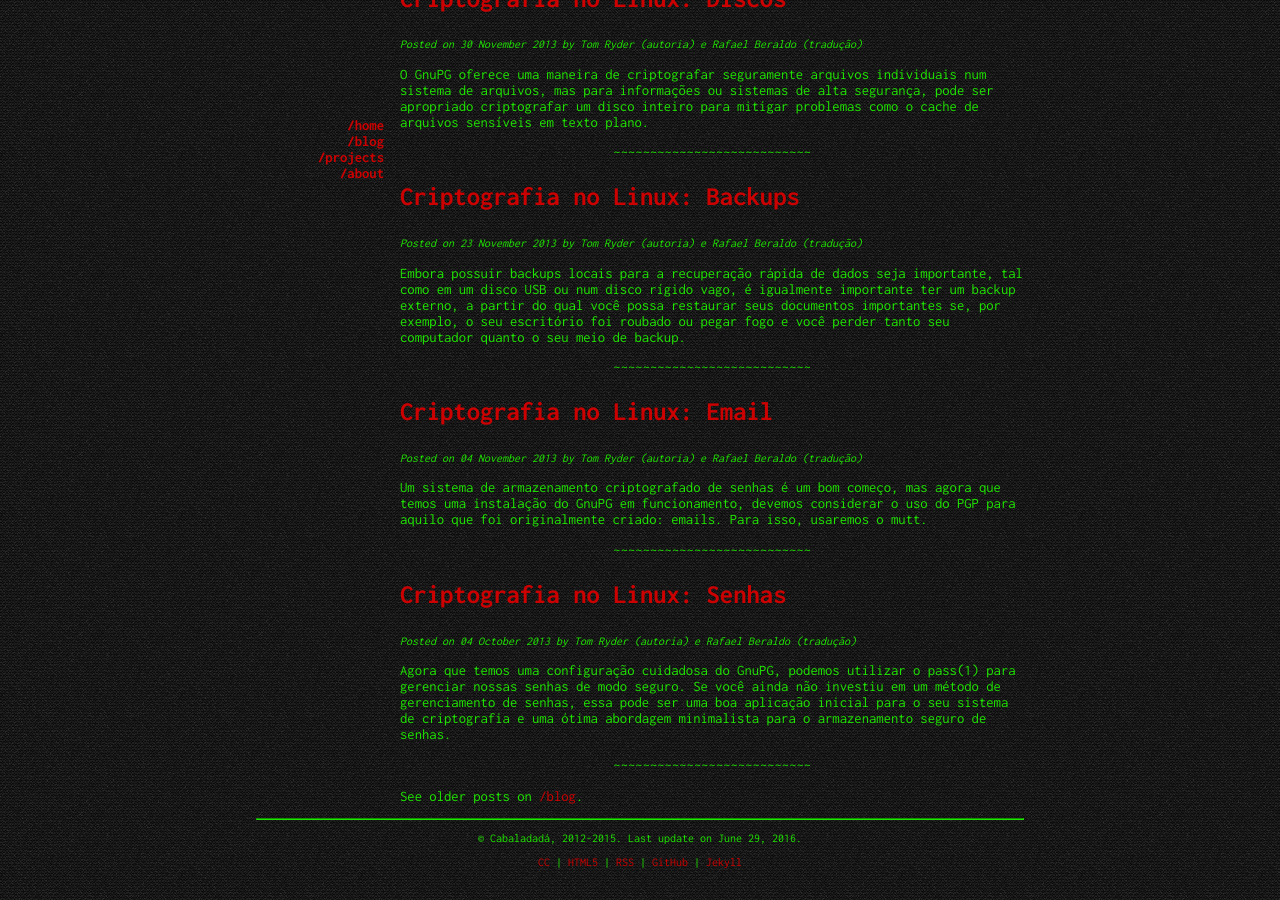
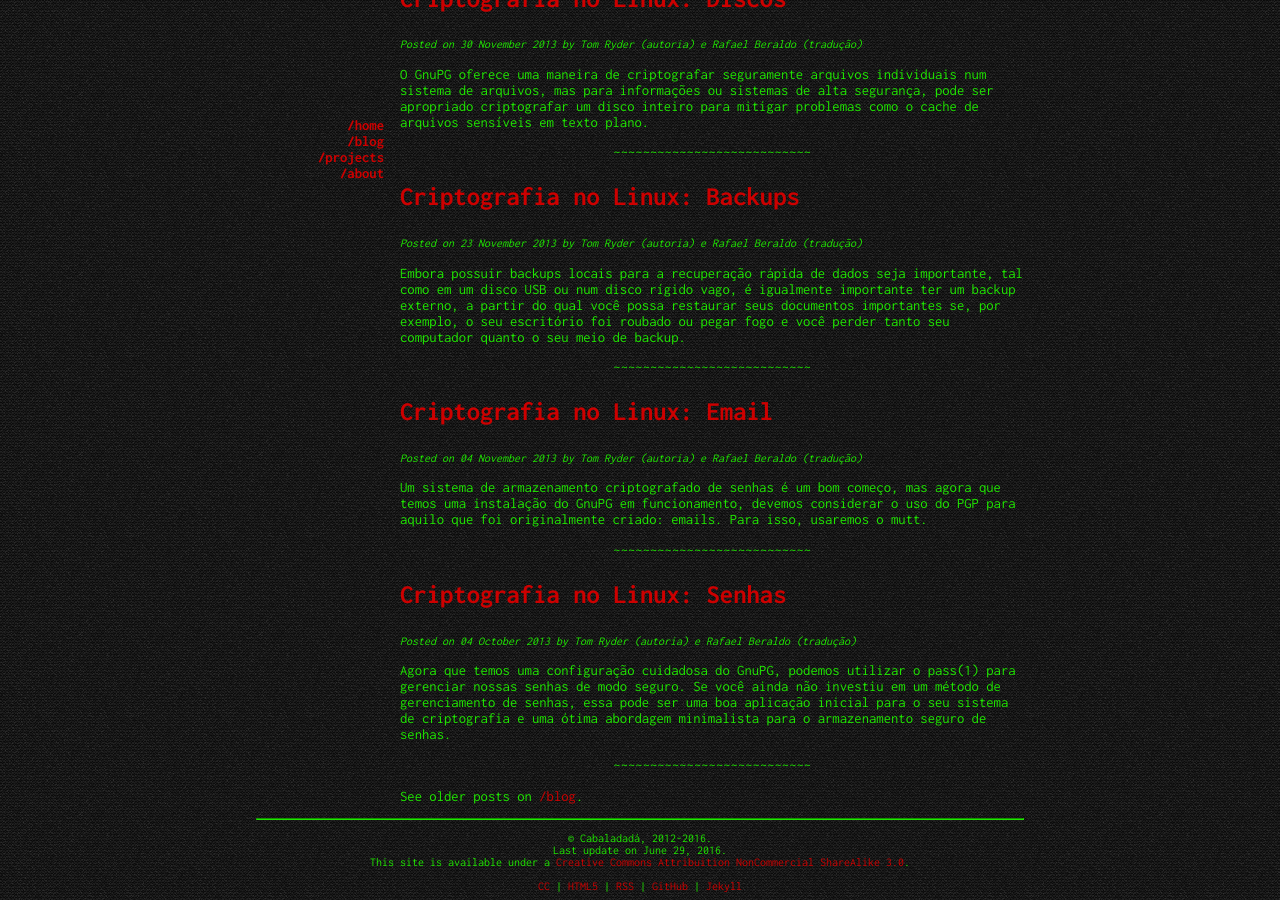
Before and after one commit to rberaldo/cabaladada, a Jekyll site: the page built from index.html, in a window 1280 px wide and 900 px high, scrolled down 919 px. Built offline with Jekyll 4.4.1, drawn with Linux system fonts in a browser that asks for light colours; Markdown is read by kramdown in place of the engine named in the settings.

Commit message:
Added clearer information on Creative Commons

```diff
--- a/_includes/footer.html
+++ b/_includes/footer.html
@@ -1,5 +1,9 @@
 <hr />
-<p>&copy; Cabaladadá, 2012-2015. Last update on {{ site.time | date: "%B %d, %Y" }}.</p>
+<p>&copy; Cabaladadá, 2012-2016.</br>
+Last update on {{ site.time | date: "%B %d, %Y" }}.</br>
+This site is available under a <a
+  href="http://creativecommons.org/licenses/by-nc-sa/3.0/">Creative Commons
+  Attribuition NonCommercial ShareAlike 3.0</a>.</p>
 
 <a href="http://creativecommons.org/licenses/by-nc-sa/3.0/">CC</a> |
 <a href="http://validator.w3.org/check?uri=http%3A%2F%2Fwww.cabaladada.org%2F">HTML5</a> |
```
